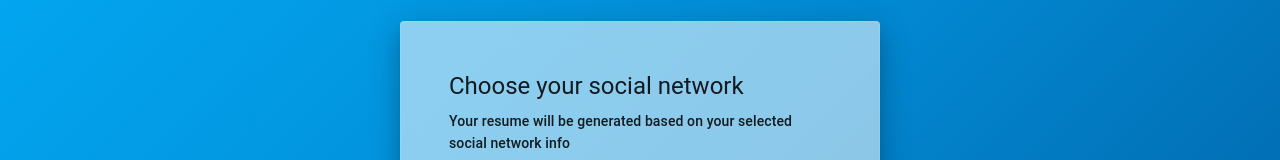
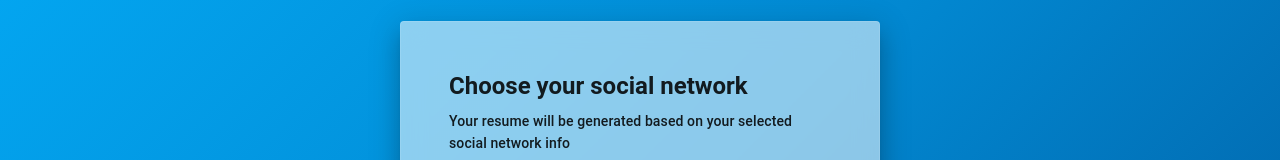
Before and after one commit to VE-Stack/linked-resume, a React (Vite) app: page /login in a window 1280 px wide. Shown: the part 128-288 px from the top of the page. Built offline with nearby package versions, Linux system fonts and the light colour scheme.

Commit message:
Updated login paper title style

```diff
--- a/src/views/login/index.tsx
+++ b/src/views/login/index.tsx
@@ -18,13 +18,13 @@ const Login = () => {
     >
       <Paper
         sx={{
-          p: 6,
+          p: {xs: 2, md: 6},
           maxWidth: theme.spacing(60)
         }}
       >
         <Stack spacing={2} alignItems="center">
           <Box sx={{ mb: 6 }}>
-            <Typography variant="h5" component="h1" gutterBottom>
+            <Typography variant="h5" component="h1" fontWeight={600} gutterBottom>
               Choose your social network
             </Typography>
             <Typography variant="subtitle2" paragraph gutterBottom>
```
